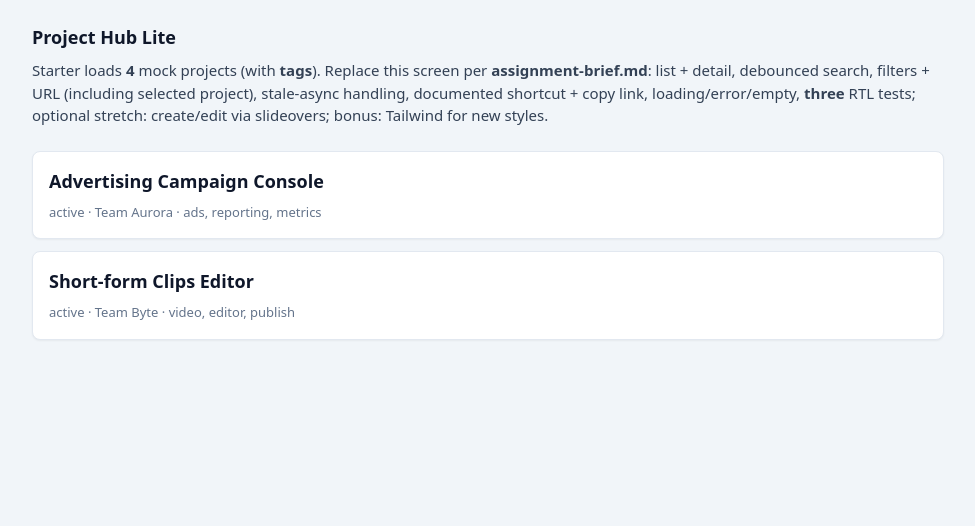
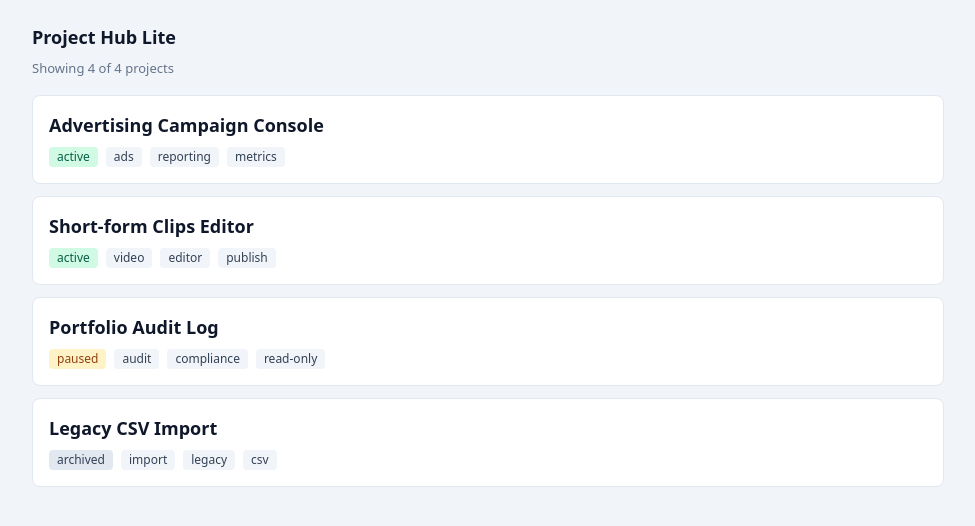
Before and after one commit to RizWaaN3024/project-hub, a React (Vite) app: page / in a window 1280 px wide. Shown: the top 526 px of the page, without its empty margins (152-1127 px from the left). Built offline with nearby package versions, Linux system fonts and the light colour scheme.

Commit message:
feat: add project list view with keyboard-accessible cards

```diff
--- a/src/App.tsx
+++ b/src/App.tsx
@@ -1,40 +1,31 @@
-/**
- * Project Hub Lite — implement the assignment in this file (and new modules).
- * See assignment-brief.md next to this starter folder (repository) or your copy of the brief.
- */
 import projectsData from "./data/projects.json";
 import type { Project } from "./types";
-import { Card, Stack, Text } from "@/ui-stub";
+import { Text } from "@/ui-stub";
+import { useUrlState } from "@/hooks/useUrlState";
+import { filterProjects } from "@/utils/filterProjects";
+import { ProjectList } from "@/features/list/ProjectList";
 import "./App.css";
 
 const projects = projectsData as Project[];
 
 export default function App() {
+  const { state, setState } = useUrlState();
+  const filtered = filterProjects(projects, state);
+
   return (
     <div className="app-shell">
       <main aria-labelledby="app-title">
         <Text as="h1" id="app-title" tone="title">
           Project Hub Lite
         </Text>
-        <Text as="p" tone="body" style={{ marginTop: "0.5rem" }}>
-          Starter loads <strong>{projects.length}</strong> mock projects (with <strong>tags</strong>).
-          Replace this screen per <strong>assignment-brief.md</strong>: list + detail, debounced search,
-          filters + URL (including selected project), stale-async handling, documented shortcut + copy link,
-          loading/error/empty, <strong>three</strong> RTL tests; optional stretch: create/edit via
-          slideovers; bonus: Tailwind for new styles.
+        <Text tone="muted" className="mt-1 mb-4">
+          Showing {filtered.length} of {projects.length} projects
         </Text>
-        <Stack direction="column" style={{ marginTop: "1.5rem" }}>
-          {projects.slice(0, 2).map((p) => (
-            <Card key={p.id}>
-              <Text as="h2" tone="title">
-                {p.title}
-              </Text>
-              <Text tone="muted">
-                {p.status} · {p.owner} · {p.tags.join(", ")}
-              </Text>
-            </Card>
-          ))}
-        </Stack>
+        <ProjectList
+          projects={filtered}
+          selectedId={state.selected}
+          onSelect={(id) => setState({ selected: id })}
+        />
       </main>
     </div>
   );
--- /dev/null
+++ b/src/features/list/ProjectList.tsx
@@ -0,0 +1,34 @@
+import { Stack, Text } from "@/ui-stub";
+import type { Project } from "@/types";
+import { ProjectListItem } from "./ProjectListItem";
+
+type Props = {
+  projects: Project[];
+  selectedId: string | null;
+  onSelect: (id: string) => void;
+};
+
+export function ProjectList({ projects, selectedId, onSelect }: Props) {
+  if (projects.length === 0) {
+    return (
+      <section aria-label="Projects" className="rounded-md border border-slate-200 bg-white p-6 text-center">
+        <Text tone="muted">No projects match your filters.</Text>
+      </section>
+    );
+  }
+
+  return (
+    <section aria-label="Projects">
+      <Stack direction="column">
+        {projects.map((project) => (
+          <ProjectListItem
+            key={project.id}
+            project={project}
+            isSelected={project.id === selectedId}
+            onSelect={onSelect}
+          />
+        ))}
+      </Stack>
+    </section>
+  );
+}
--- /dev/null
+++ b/src/features/list/ProjectListItem.tsx
@@ -0,0 +1,56 @@
+import type { KeyboardEvent } from "react";
+import { Card, Text } from "@/ui-stub";
+import type { Project, ProjectStatus } from "@/types";
+
+type Props = {
+  project: Project;
+  isSelected: boolean;
+  onSelect: (id: string) => void;
+};
+
+const STATUS_TONE: Record<ProjectStatus, string> = {
+  active: "bg-emerald-100 text-emerald-800",
+  paused: "bg-amber-100 text-amber-800",
+  archived: "bg-slate-200 text-slate-700",
+};
+
+export function ProjectListItem({ project, isSelected, onSelect }: Props) {
+  const handleKey = (e: KeyboardEvent<HTMLDivElement>) => {
+    if (e.key === "Enter" || e.key === " ") {
+      e.preventDefault();
+      onSelect(project.id);
+    }
+  };
+
+  const selectedRing = isSelected ? "ring-2 ring-sky-500" : "ring-0";
+
+  return (
+    <Card
+      role="button"
+      tabIndex={0}
+      aria-pressed={isSelected}
+      onClick={() => onSelect(project.id)}
+      onKeyDown={handleKey}
+      className={`cursor-pointer transition hover:shadow-md focus-visible:outline focus-visible:outline-2 focus-visible:outline-sky-500 focus-visible:outline-offset-2 ${selectedRing}`}
+    >
+      <Text as="h3" tone="title">
+        {project.title}
+      </Text>
+      <div className="mt-1 flex flex-wrap items-center gap-2">
+        <span
+          className={`inline-block rounded px-2 py-0.5 text-xs font-medium ${STATUS_TONE[project.status]}`}
+        >
+          {project.status}
+        </span>
+        {project.tags.map((tag) => (
+          <span
+            key={tag}
+            className="rounded bg-slate-100 px-2 py-0.5 text-xs text-slate-700"
+          >
+            {tag}
+          </span>
+        ))}
+      </div>
+    </Card>
+  );
+}
```
